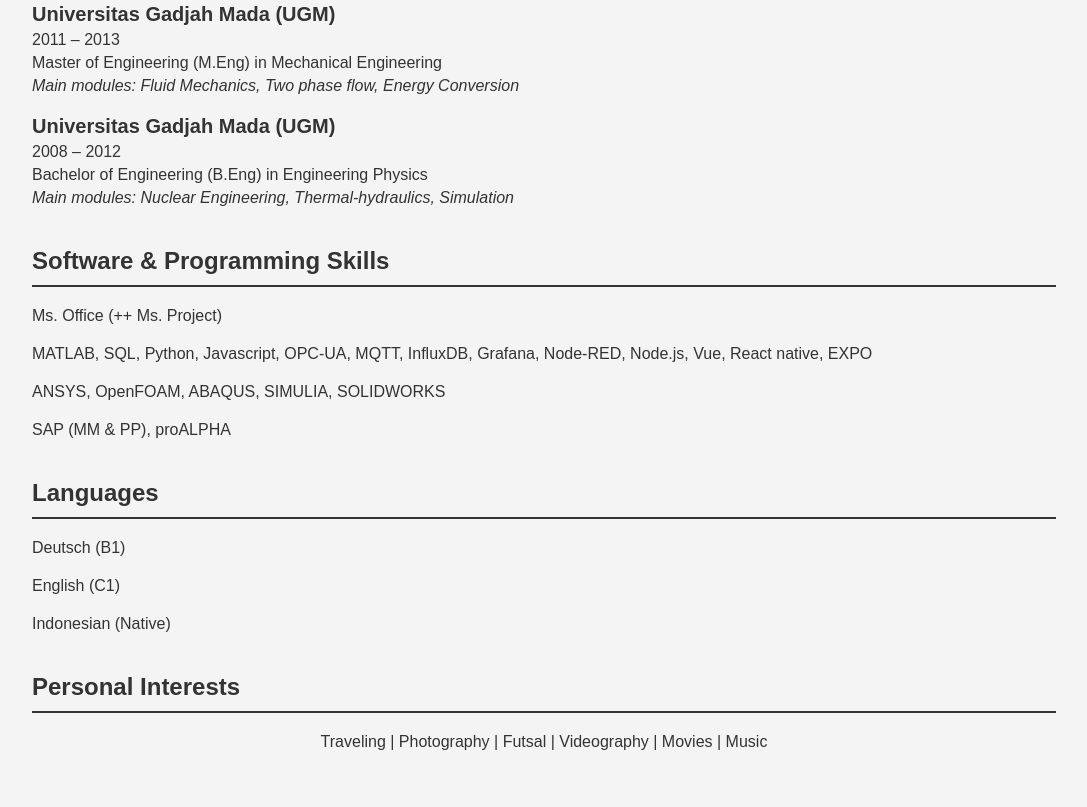
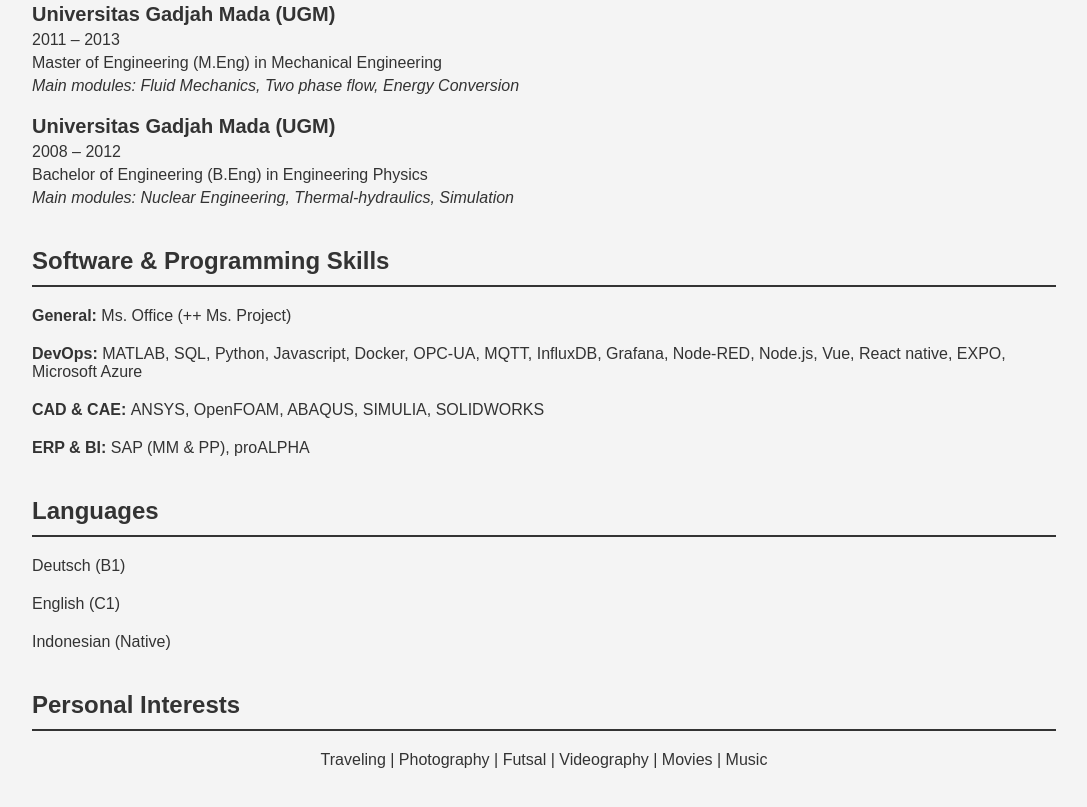
Before and after one commit to barliangumay/barlian.github.io, a plain HTML site: page index.html in a window 1280 px wide. Shown: the part 1522-2329 px from the top of the page, without its empty margins (96-1183 px from the left). Drawn offline with Linux system fonts and the light colour scheme.

Commit message:
Update index.html
change skill section

```diff
--- a/index.html
+++ b/index.html
@@ -200,16 +200,16 @@
             <h2>Software & Programming Skills</h2>
             <ul class="skills">
                 <li class="skill-item">
-                    <p>Ms. Office (++ Ms. Project)</p>
+                    <p><strong>General: </strong>Ms. Office (++ Ms. Project)</p>
                 </li>
                 <li class="skill-item">
-                    <p>MATLAB, SQL, Python, Javascript, OPC-UA, MQTT, InfluxDB, Grafana, Node-RED, Node.js, Vue, React native, EXPO</p>
+                    <p><strong>DevOps: </strong>MATLAB, SQL, Python, Javascript, Docker, OPC-UA, MQTT, InfluxDB, Grafana, Node-RED, Node.js, Vue, React native, EXPO, Microsoft Azure</p>
                 </li>
                 <li class="skill-item">
-                    <p>ANSYS, OpenFOAM, ABAQUS, SIMULIA, SOLIDWORKS</p>
+                    <p><strong>CAD & CAE: </strong>ANSYS, OpenFOAM, ABAQUS, SIMULIA, SOLIDWORKS</p>
                 </li>
                 <li class="skill-item">
-                    <p>SAP (MM & PP), proALPHA</p>
+                    <p><strong>ERP & BI: </strong>SAP (MM & PP), proALPHA</p>
                 </li>
             </ul>
         </section>
```
